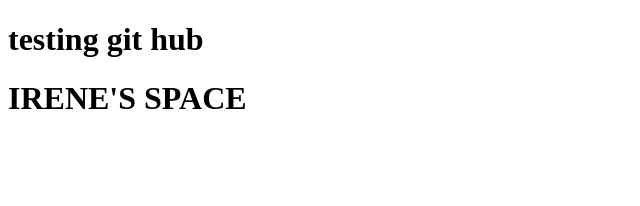
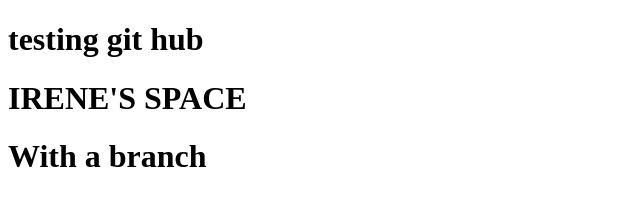
Before and after one commit to benjaminbills/dummy-text, a plain HTML site: page index.html in a window 1280 px wide. Shown: the whole page, without its empty margins (0-640 px from the left). Drawn offline with Linux system fonts and the light colour scheme.

Commit message:
branch test

```diff
--- a/index.html
+++ b/index.html
@@ -9,5 +9,7 @@
   </head>
   <body>
     <h1>IRENE'S SPACE</h1>
+    <h1>With a branch
+    </h1>
   </body>
 </html>
```
